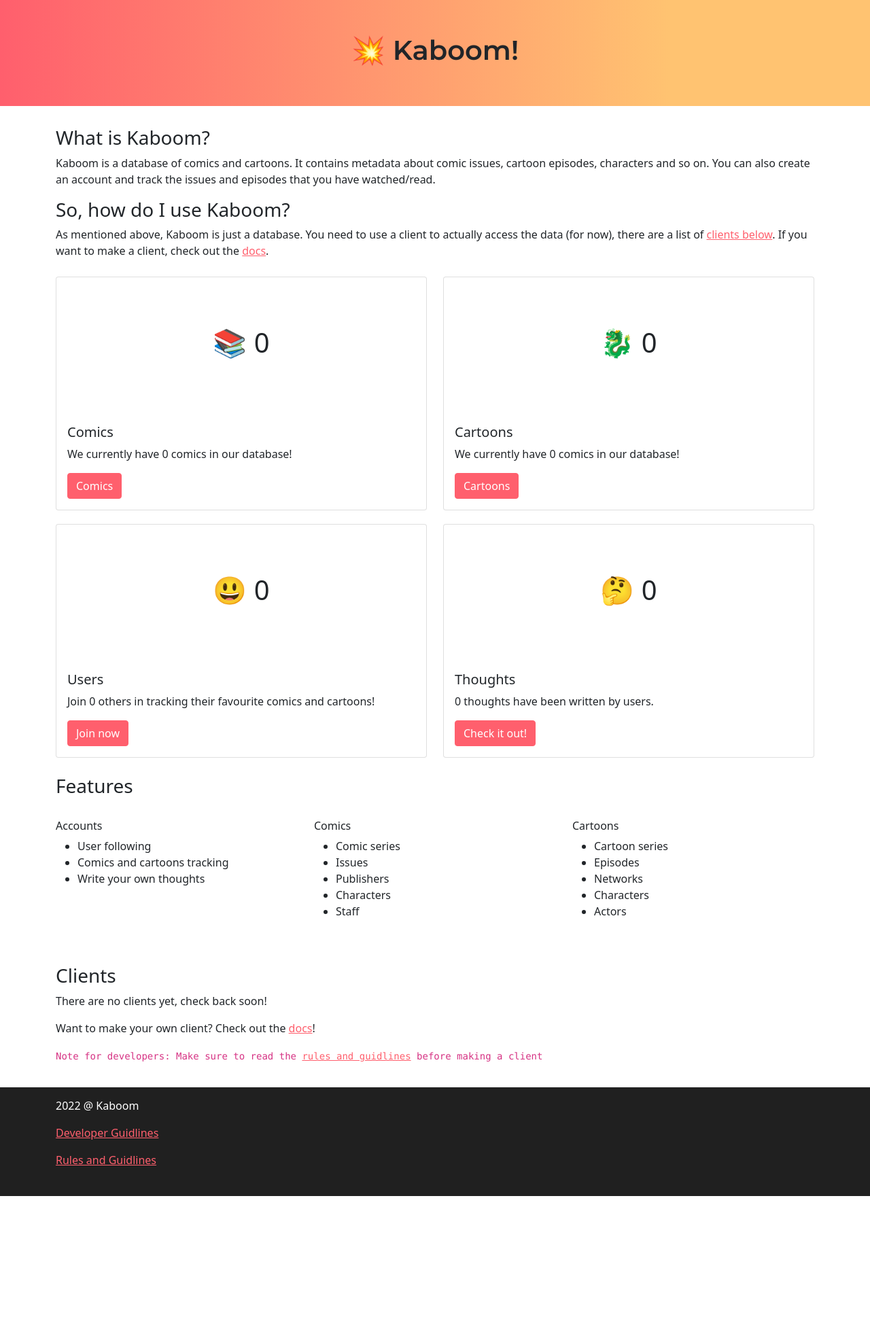
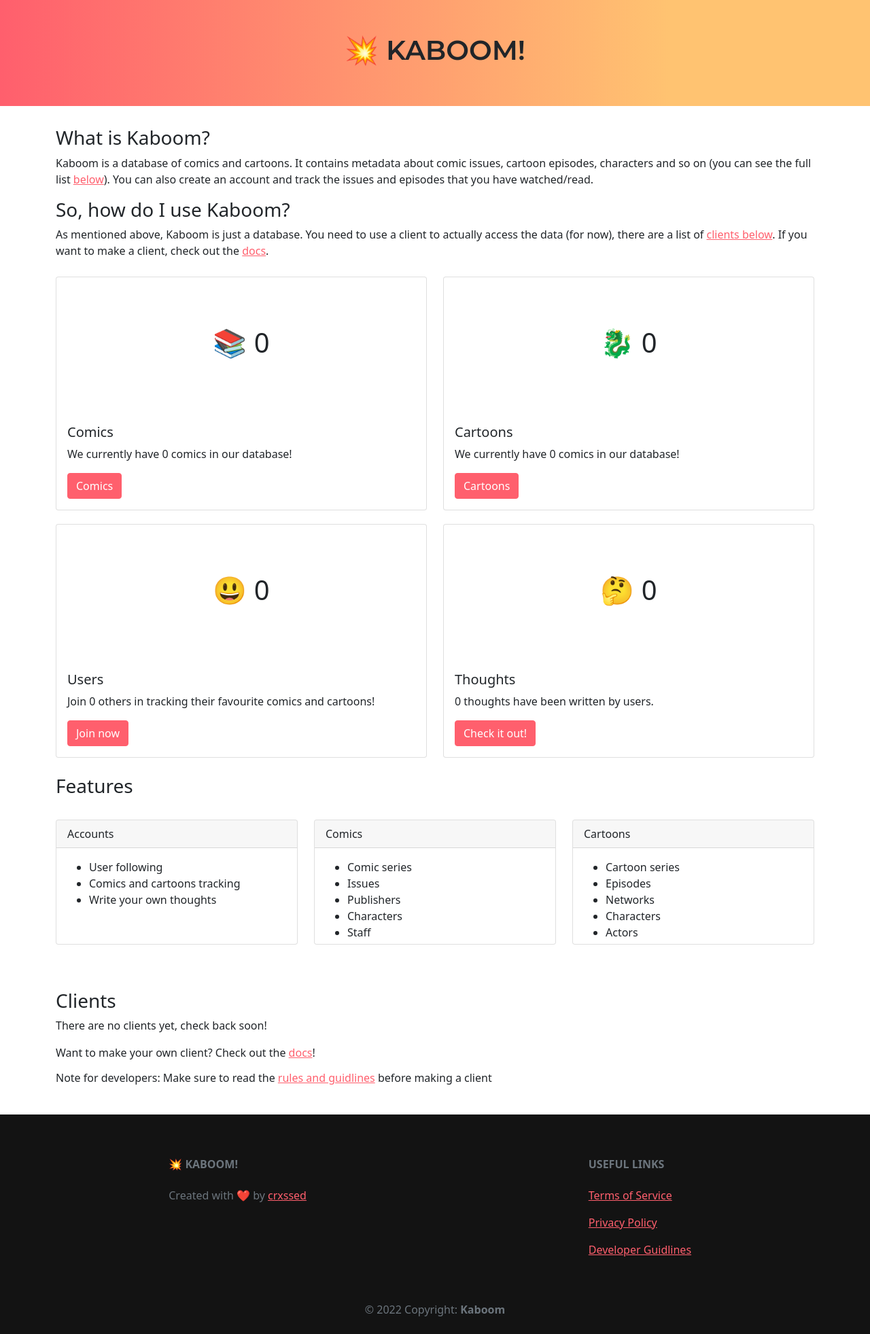
Before and after one commit to kaboom-db/kaboom-legacy, a Django app: page / in a window 1280 px wide. Shown: the whole page at 68% size. Before the commit the page ends 1760 px from the top, so only its background shows below. Run offline with Django 3.2, Linux system fonts and the light colour scheme; data that the repository does not hold is empty.

Commit message:
little tweaks to landing page and footer

```diff
--- a/src/kaboom/urls.py
+++ b/src/kaboom/urls.py
@@ -18,8 +18,8 @@ from django.urls import path, include
 
 urlpatterns = [
     path('admin/', admin.site.urls),
-    path('api/comics/', include('comics.urls')),
-    path('api/cartoons/', include('cartoons.urls')),
-    path('api/accounts/', include('users.urls')),
+    path('v1/comics/', include('comics.urls')),
+    path('v1/cartoons/', include('cartoons.urls')),
+    path('v1/accounts/', include('users.urls')),
     path('', include('website.urls'))
 ]
--- a/src/website/static/website/style.css
+++ b/src/website/static/website/style.css
@@ -52,18 +52,6 @@
     }
 }
 
-.footer {
-    background-color: rgb(32, 32, 32);
-    height: 20vh;
-    padding: 15px;
-    color: white;
-}
-
-.footer-links {
-    display: flex;
-    flex-direction: row;
-}
-
 a, a:hover {
     color: rgb(255,95,109) !important;
 }
@@ -83,3 +71,11 @@ a, a:hover {
     color: rgb(255,95,109);
     background-color: rgba(255,195,113,1);
 }
+
+.border-dark {
+    border-color: gray !important;
+}
+
+.footer {
+    background-color: rgb(19, 19, 19) !important;
+}
--- a/src/website/templates/website/index.html
+++ b/src/website/templates/website/index.html
@@ -14,22 +14,25 @@
     <script src="https://cdn.jsdelivr.net/npm/bootstrap@5.1.3/dist/js/bootstrap.bundle.min.js"
         integrity="sha384-ka7Sk0Gln4gmtz2MlQnikT1wXgYsOg+OMhuP+IlRH9sENBO0LRn5q+8nbTov4+1p"
         crossorigin="anonymous"></script>
+    <link rel="shortcut icon" href="{% static 'images/favicon.ico' type='image/x-icon' %}">
 </head>
 
 <body>
     <div class="header">
         <center>
-            <h1>💥 Kaboom!</h1>
+            <h1>💥 KABOOM!</h1>
         </center>
     </div>
     <div class="about container">
         <h3>What is Kaboom?</h3>
         <p>Kaboom is a database of comics and cartoons. It contains metadata about comic issues, cartoon episodes,
-            characters and so on. You can also create an account and track the issues and episodes that you have
+            characters and so on (you can see the full list <a href="#features-list">below</a>). You can also create an
+            account and track the issues and episodes that you have
             watched/read.</p>
         <h3>So, how do I use Kaboom?</h3>
         <p>As mentioned above, Kaboom is just a database. You need to use a client to actually access the data (for
-            now), there are a list of <a href="#clients-list">clients below</a>. If you want to make a client, check out the <a href="/docs">docs</a>.</p>
+            now), there are a list of <a href="#clients-list">clients below</a>. If you want to make a client, check out
+            the <a href="/docs">docs</a>.</p>
     </div>
     <div class="container">
         <div class="row">
@@ -66,7 +69,8 @@
                     </div>
                     <div class="card-body">
                         <h5 class="card-title">Users</h5>
-                        <p class="card-text">Join {{num_of_users}} others in tracking their favourite comics and cartoons!</p>
+                        <p class="card-text">Join {{num_of_users}} others in tracking their favourite comics and
+                            cartoons!</p>
                         <a href="#clients-list" class="btn btn-primary">Join now</a>
                     </div>
                 </div>
@@ -90,15 +94,21 @@
         <br>
         <div class="row">
             <div class="col-sm-4">
-                <h6>Accounts</h6>
+                <div class="card mb-3" style="max-width: auto; height: 23vh;">
+                    <div class="card-header">Accounts</div>
+                    <div class="card-body text-dark">
                         <ul>
                             <li>User following</li>
                             <li>Comics and cartoons tracking</li>
                             <li>Write your own thoughts</li>
                         </ul>
                     </div>
+                </div>
+            </div>
             <div class="col-sm-4">
-                <h6>Comics</h6>
+                <div class="card mb-3" style="max-width: auto; height: 23vh;">
+                    <div class="card-header">Comics</div>
+                    <div class="card-body text-dark">
                         <ul>
                             <li>Comic series</li>
                             <li>Issues</li>
@@ -107,8 +117,12 @@
                             <li>Staff</li>
                         </ul>
                     </div>
+                </div>
+            </div>
             <div class="col-sm-4">
-                <h6>Cartoons</h6>
+                <div class="card mb-3" style="max-width: auto; height: 23vh;">
+                    <div class="card-header">Cartoons</div>
+                    <div class="card-body text-dark">
                         <ul>
                             <li>Cartoon series</li>
                             <li>Episodes</li>
@@ -119,19 +133,64 @@
                     </div>
                 </div>
             </div>
+        </div>
+    </div>
     <div class="clients section container">
         <h3 id="clients-list">Clients</h3>
         <p>There are no clients yet, check back soon!</p>
         <p>Want to make your own client? Check out the <a href="/docs">docs</a>!</p>
-        <code>Note for developers: Make sure to read the <a href="#">rules and guidlines</a> before making a client</code>
+        <h6>Note for developers: Make sure to read the <a href="#">rules and guidlines</a> before making a client</h6>
     </div>
-    <div class="footer container-fluid">
-        <div class="container">
-            <p>2022 @ Kaboom</p>
-            <p><a href="" class="">Developer Guidlines</a></p>
-            <p><a href="" class="">Rules and Guidlines</a></p>
+    <!-- Footer -->
+    <footer class="text-center text-lg-start footer text-muted">
+        <!-- Section: Links  -->
+        <section class="d-flex">
+            <div class="container text-center text-md-start mt-5">
+                <!-- Grid row -->
+                <div class="row mt-3">
+                    <!-- Grid column -->
+                    <div class="col-md-3 col-lg-4 col-xl-3 mx-auto mb-4">
+                        <!-- Content -->
+                        <h6 class="text-uppercase fw-bold mb-4">
+                            💥 KABOOM!
+                        </h6>
+                        <p>
+                            Created with ❤️ by <a href="">crxssed</a>
+                        </p>
+                    </div>
+                    <!-- Grid column -->
+
+                    <!-- Grid column -->
+                    <div class="col-md-3 col-lg-2 col-xl-2 mx-auto mb-4">
+                        <!-- Links -->
+                        <h6 class="text-uppercase fw-bold mb-4">
+                            Useful links
+                        </h6>
+                        <p>
+                            <a href="#">Terms of Service</a>
+                        </p>
+                        <p>
+                            <a href="#">Privacy Policy</a>
+                        </p>
+                        <p>
+                            <a href="#">Developer Guidlines</a>
+                        </p>
+                    </div>
+                    <!-- Grid column -->
+                </div>
+                <!-- Grid row -->
+            </div>
+        </section>
+        <!-- Section: Links  -->
+
+        <!-- Copyright -->
+        <div class="text-center p-4">
+            © 2022 Copyright: <span class="text-reset fw-bold"">Kaboom</span>
         </div>
     </div>
+    <!-- Copyright -->
+  </footer>
+  <!-- Footer -->
 </body>
 
 </html>
```
Also changed, not shown: src/website/static/images/android-chrome-192x192.png (added), src/website/static/images/android-chrome-512x512.png (added), src/website/static/images/apple-touch-icon.png (added), src/website/static/images/favicon-16x16.png (added), src/website/static/images/favicon-32x32.png (added), src/website/static/images/favicon.ico (added), src/website/static/images/site.webmanifest (added). Lines whose indentation alone changed are shown as unchanged.
